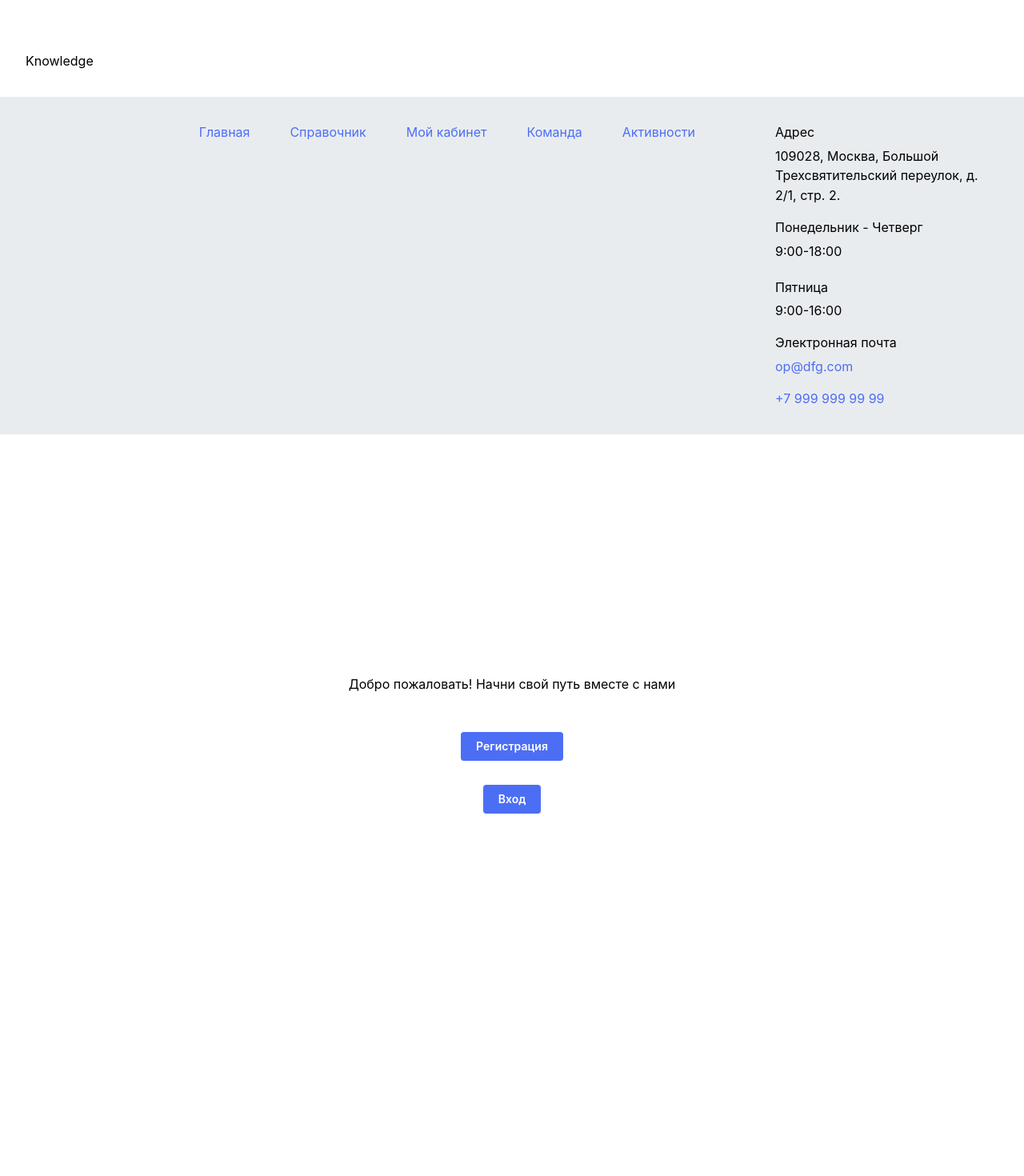
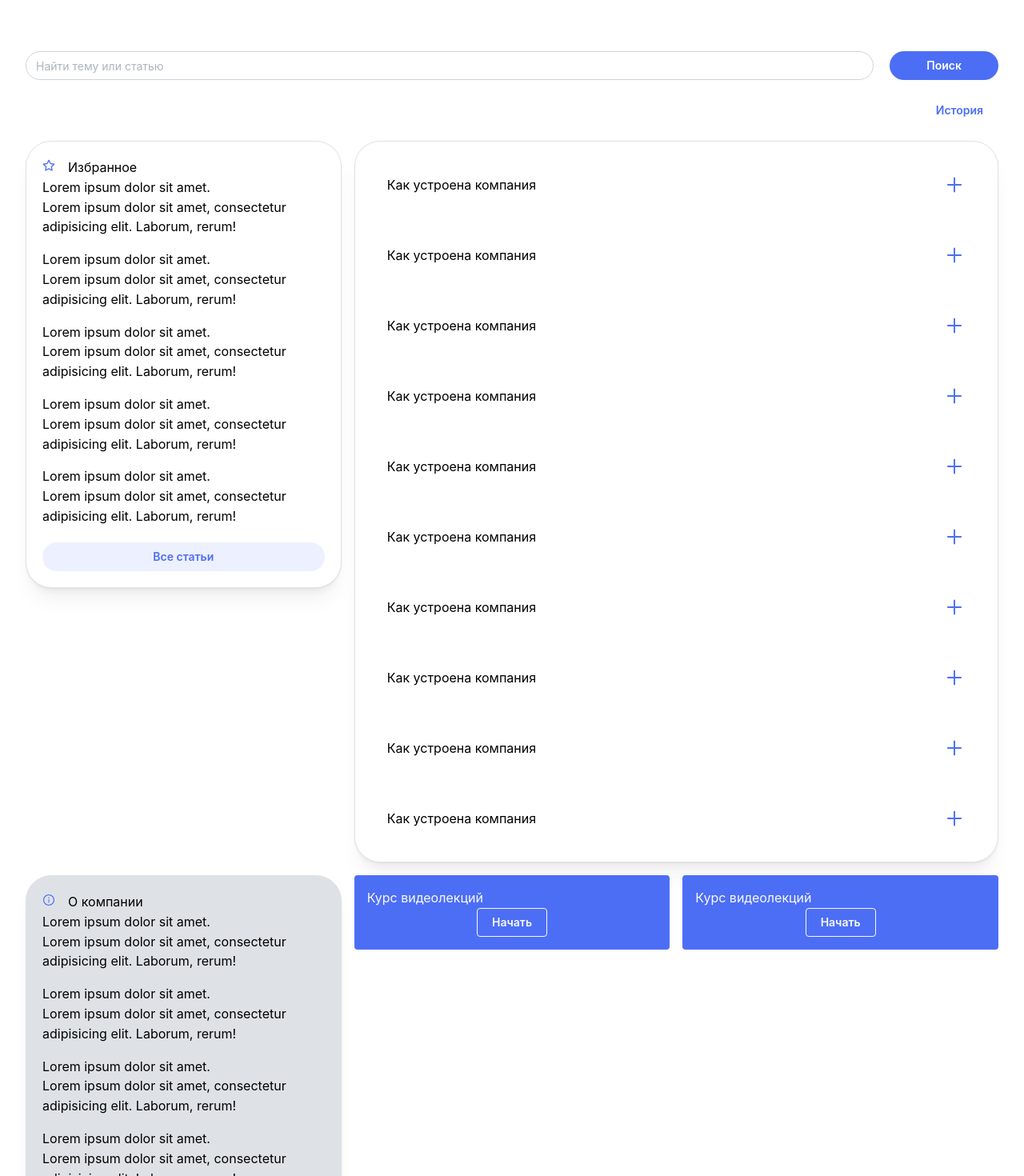
Before and after one commit to KordyD/LDT-hack-track-5-frontend, a React (Vite) app: page /knowledge in a window 1280 px wide. Shown: the part 60-1530 px from the top of the page at 80% size. Before the commit the page ends 1377 px from the top, so only its background shows below. Built offline with nearby package versions, Linux system fonts and the light colour scheme.

Commit message:
Update knowledge page

```diff
--- a/package.json
+++ b/package.json
@@ -11,6 +11,7 @@
   },
   "dependencies": {
     "@mantine/core": "^7.1.7",
+    "@mantine/hooks": "^7.1.7",
     "@reduxjs/toolkit": "^1.9.7",
     "react": "^18.2.0",
     "react-dom": "^18.2.0",
--- /dev/null
+++ b/src/components/CardKnowledge/CardKnowledge.tsx
@@ -0,0 +1,49 @@
+import { Box, Button, Card, Group, Stack, Text } from '@mantine/core';
+import { ReactElement } from 'react';
+
+interface CardKnowledge {
+  heading: string;
+  icon: ReactElement;
+  articles: { heading: string; text: string }[];
+  styleDark?: boolean;
+}
+
+export const CardKnowledge = ({
+  heading,
+  icon,
+  articles,
+  styleDark = false,
+}: CardKnowledge) => {
+  return (
+    <Card
+      shadow='md'
+      p='lg'
+      radius='xl'
+      withBorder
+      bg={styleDark ? 'gray.3' : ''}
+    >
+      <Box>
+        <Group>
+          <Box c='indigo'>{icon}</Box>
+          <Text>{heading}</Text>
+        </Group>
+        <Stack>
+          {articles.map((item, index) => (
+            <Box key={index}>
+              <Text>{item.heading}</Text>
+              <Text>{item.text}</Text>
+            </Box>
+          ))}
+        </Stack>
+        <Button
+          fullWidth
+          mt='lg'
+          radius='xl'
+          variant={styleDark ? 'filled' : 'light'}
+        >
+          Все статьи
+        </Button>
+      </Box>
+    </Card>
+  );
+};
--- /dev/null
+++ b/src/components/CardLecture/CardLecture.tsx
@@ -0,0 +1,14 @@
+import { Button, Card, Container, Text } from '@mantine/core';
+
+export const CardLecture = () => {
+  return (
+    <Card bg='indigo'>
+      <Text c='gray.0'>Курс видеолекций</Text>
+      <Container fluid>
+        <Button variant='outline' color='gray.0'>
+          Начать
+        </Button>
+      </Container>
+    </Card>
+  );
+};
--- a/src/main.tsx
+++ b/src/main.tsx
@@ -1,10 +1,10 @@
 import React from 'react';
 import ReactDOM from 'react-dom/client';
+import '@mantine/core/styles.css';
 import { RouterProvider } from 'react-router-dom';
 import { router } from './router/Router.tsx';
 import { MantineProvider } from '@mantine/core';
 import { theme } from './theme/Theme.ts';
-import '@mantine/core/styles.css';
 
 ReactDOM.createRoot(document.getElementById('root')!).render(
   <React.StrictMode>
--- /dev/null
+++ b/src/modules/Articles/Articles.tsx
@@ -0,0 +1,72 @@
+import { ActionIcon, Card, Group, Stack, Text } from '@mantine/core';
+import { AiOutlinePlus } from 'react-icons/ai';
+import { Link } from 'react-router-dom';
+
+export const Articles = () => {
+  return (
+    <Card shadow='md' withBorder radius='xl' p='lg'>
+      <Stack gap='lg' style={{ overflowY: 'scroll' }}>
+        <Group justify='space-between' p='lg'>
+          <Text>Как устроена компания</Text>
+          <ActionIcon variant='transparent' component={Link} to='/knowledge/1'>
+            <AiOutlinePlus style={{ width: '40px', height: '40px' }} />
+          </ActionIcon>
+        </Group>
+        <Group justify='space-between' p='lg'>
+          <Text>Как устроена компания</Text>
+          <ActionIcon variant='transparent' component={Link} to='/knowledge/2'>
+            <AiOutlinePlus style={{ width: '40px', height: '40px' }} />
+          </ActionIcon>
+        </Group>
+        <Group justify='space-between' p='lg'>
+          <Text>Как устроена компания</Text>
+          <ActionIcon variant='transparent' component={Link} to='/knowledge/3'>
+            <AiOutlinePlus style={{ width: '40px', height: '40px' }} />
+          </ActionIcon>
+        </Group>
+        <Group justify='space-between' p='lg'>
+          <Text>Как устроена компания</Text>
+          <ActionIcon variant='transparent' component={Link} to='/knowledge/4'>
+            <AiOutlinePlus style={{ width: '40px', height: '40px' }} />
+          </ActionIcon>
+        </Group>
+        <Group justify='space-between' p='lg'>
+          <Text>Как устроена компания</Text>
+          <ActionIcon variant='transparent' component={Link} to='/knowledge/4'>
+            <AiOutlinePlus style={{ width: '40px', height: '40px' }} />
+          </ActionIcon>
+        </Group>
+        <Group justify='space-between' p='lg'>
+          <Text>Как устроена компания</Text>
+          <ActionIcon variant='transparent' component={Link} to='/knowledge/4'>
+            <AiOutlinePlus style={{ width: '40px', height: '40px' }} />
+          </ActionIcon>
+        </Group>
+        <Group justify='space-between' p='lg'>
+          <Text>Как устроена компания</Text>
+          <ActionIcon variant='transparent' component={Link} to='/knowledge/4'>
+            <AiOutlinePlus style={{ width: '40px', height: '40px' }} />
+          </ActionIcon>
+        </Group>
+        <Group justify='space-between' p='lg'>
+          <Text>Как устроена компания</Text>
+          <ActionIcon variant='transparent' component={Link} to='/knowledge/4'>
+            <AiOutlinePlus style={{ width: '40px', height: '40px' }} />
+          </ActionIcon>
+        </Group>
+        <Group justify='space-between' p='lg'>
+          <Text>Как устроена компания</Text>
+          <ActionIcon variant='transparent' component={Link} to='/knowledge/4'>
+            <AiOutlinePlus style={{ width: '40px', height: '40px' }} />
+          </ActionIcon>
+        </Group>
+        <Group justify='space-between' p='lg'>
+          <Text>Как устроена компания</Text>
+          <ActionIcon variant='transparent' component={Link} to='/knowledge/4'>
+            <AiOutlinePlus style={{ width: '40px', height: '40px' }} />
+          </ActionIcon>
+        </Group>
+      </Stack>
+    </Card>
+  );
+};
--- /dev/null
+++ b/src/modules/CardsKnowledge/CardsKnowledge.tsx
@@ -0,0 +1,61 @@
+import { Grid } from '@mantine/core';
+import { CardKnowledge } from '../../components/CardKnowledge/CardKnowledge';
+import { FiStar } from 'react-icons/fi';
+import { AiOutlineInfoCircle } from 'react-icons/ai';
+import { Articles } from '../Articles/Articles';
+import { CardLecture } from '../../components/CardLecture/CardLecture';
+
+export const CardsKnowledge = () => {
+  const articles = [
+    {
+      heading: 'Lorem ipsum dolor sit amet.',
+      text: 'Lorem ipsum dolor sit amet, consectetur adipisicing elit. Laborum, rerum!',
+    },
+    {
+      heading: 'Lorem ipsum dolor sit amet.',
+      text: 'Lorem ipsum dolor sit amet, consectetur adipisicing elit. Laborum, rerum!',
+    },
+    {
+      heading: 'Lorem ipsum dolor sit amet.',
+      text: 'Lorem ipsum dolor sit amet, consectetur adipisicing elit. Laborum, rerum!',
+    },
+    {
+      heading: 'Lorem ipsum dolor sit amet.',
+      text: 'Lorem ipsum dolor sit amet, consectetur adipisicing elit. Laborum, rerum!',
+    },
+    {
+      heading: 'Lorem ipsum dolor sit amet.',
+      text: 'Lorem ipsum dolor sit amet, consectetur adipisicing elit. Laborum, rerum!',
+    },
+  ];
+  return (
+    <>
+      <Grid>
+        <Grid.Col span={4}>
+          <CardKnowledge
+            heading='Избранное'
+            icon={<FiStar />}
+            articles={articles}
+          />
+        </Grid.Col>
+        <Grid.Col span={8}>
+          <Articles />
+        </Grid.Col>
+        <Grid.Col span={4}>
+          <CardKnowledge
+            heading='О компании'
+            icon={<AiOutlineInfoCircle />}
+            articles={articles}
+            styleDark={true}
+          />
+        </Grid.Col>
+        <Grid.Col span={4}>
+          <CardLecture />
+        </Grid.Col>
+        <Grid.Col span={4}>
+          <CardLecture />
+        </Grid.Col>
+      </Grid>
+    </>
+  );
+};
--- /dev/null
+++ b/src/modules/InputKnowledge/InputKnowledge.module.css
@@ -0,0 +1,3 @@
+.wrapperInput {
+  flex-grow: 1;
+}
--- /dev/null
+++ b/src/modules/InputKnowledge/InputKnowledge.tsx
@@ -0,0 +1,19 @@
+import { Box, Button, Group, TextInput } from '@mantine/core';
+import classes from './InputKnowledge.module.css';
+
+export const InputKnowledge = () => {
+  return (
+    <Group gap='lg'>
+      <Box className={classes.wrapperInput}>
+        <TextInput
+          radius='xl'
+          placeholder='Найти тему или статью'
+          classNames={{ input: classes.input }}
+        />
+      </Box>
+      <Button radius='xl' px='45px'>
+        Поиск
+      </Button>
+    </Group>
+  );
+};
--- /dev/null
+++ b/src/pages/Article/Article.tsx
@@ -0,0 +1,20 @@
+import { ActionIcon, Box, Text, Title } from '@mantine/core';
+import { BiSolidBookmark } from 'react-icons/bi';
+
+export const Article = () => {
+  return (
+    <>
+      <Box pos='relative'>
+        <ActionIcon pos='absolute' variant='transparent' right='0'>
+          <BiSolidBookmark style={{ width: 40, height: 40 }} />
+        </ActionIcon>
+        <Title>Lorem ipsum dolor sit amet.</Title>
+        <Text>
+          Lorem ipsum dolor, sit amet consectetur adipisicing elit. Nemo
+          blanditiis ducimus temporibus fugit quis officia eligendi eum quia
+          natus error!
+        </Text>
+      </Box>
+    </>
+  );
+};
--- /dev/null
+++ b/src/pages/Knowledge/Knowledge.module.css
@@ -0,0 +1,4 @@
+.wrapperHistory {
+  display: flex;
+  justify-content: flex-end;
+}
--- a/src/pages/Knowledge/Knowledge.tsx
+++ b/src/pages/Knowledge/Knowledge.tsx
@@ -1,3 +1,53 @@
+import { Anchor, Box, Button, Group, Modal, Stack, Text } from '@mantine/core';
+import { CardsKnowledge } from '../../modules/CardsKnowledge/CardsKnowledge';
+import { InputKnowledge } from '../../modules/InputKnowledge/InputKnowledge';
+import classes from './Knowledge.module.css';
+import { useDisclosure } from '@mantine/hooks';
+
 export const Knowledge = () => {
-  return <div>Knowledge</div>;
+  const [opened, { open, close }] = useDisclosure(false);
+  return (
+    <>
+      <Box mb='lg'>
+        <InputKnowledge />
+      </Box>
+      <Box mb='lg' className={classes.wrapperHistory}>
+        <Button onClick={open} variant='transparent'>
+          История
+        </Button>
+      </Box>
+      <Modal opened={opened} onClose={close} title='История'>
+        <Stack>
+          <Group>
+            <Anchor>Аудиолекция</Anchor>
+            <Text>История в цифрах</Text>
+            <Text>04.11.23</Text>
+            <Text>18:20</Text>
+          </Group>
+          <Group>
+            <Anchor>Аудиолекция</Anchor>
+            <Text>История в цифрах</Text>
+            <Text>04.11.23</Text>
+            <Text>18:20</Text>
+          </Group>
+          <Group>
+            <Anchor>Аудиолекция</Anchor>
+            <Text>История в цифрах</Text>
+            <Text>04.11.23</Text>
+            <Text>18:20</Text>
+          </Group>
+          <Group>
+            <Anchor>Аудиолекция</Anchor>
+            <Text>История в цифрах</Text>
+            <Text>04.11.23</Text>
+            <Text>18:20</Text>
+          </Group>
+          <Button fullWidth variant='transparent'>
+            Смотреть всё
+          </Button>
+        </Stack>
+      </Modal>
+      <CardsKnowledge />
+    </>
+  );
 };
--- a/src/router/Router.tsx
+++ b/src/router/Router.tsx
@@ -5,6 +5,7 @@ import { Knowledge } from '../pages/Knowledge/Knowledge';
 import { Team } from '../pages/Team/Team';
 import { Account } from '../pages/Account/Account';
 import { Shop } from '../pages/Shop/Shop';
+import { Article } from '../pages/Article/Article';
 
 export const router = createBrowserRouter([
   {
@@ -18,6 +19,10 @@ export const router = createBrowserRouter([
       {
         path: 'knowledge',
         element: <Knowledge />,
+      },
+      {
+        path: 'knowledge/:articleId',
+        element: <Article />,
       },
       {
         path: 'team',
```
Also changed, not shown: 1 other file (tests, documents, lock files or other folders).
